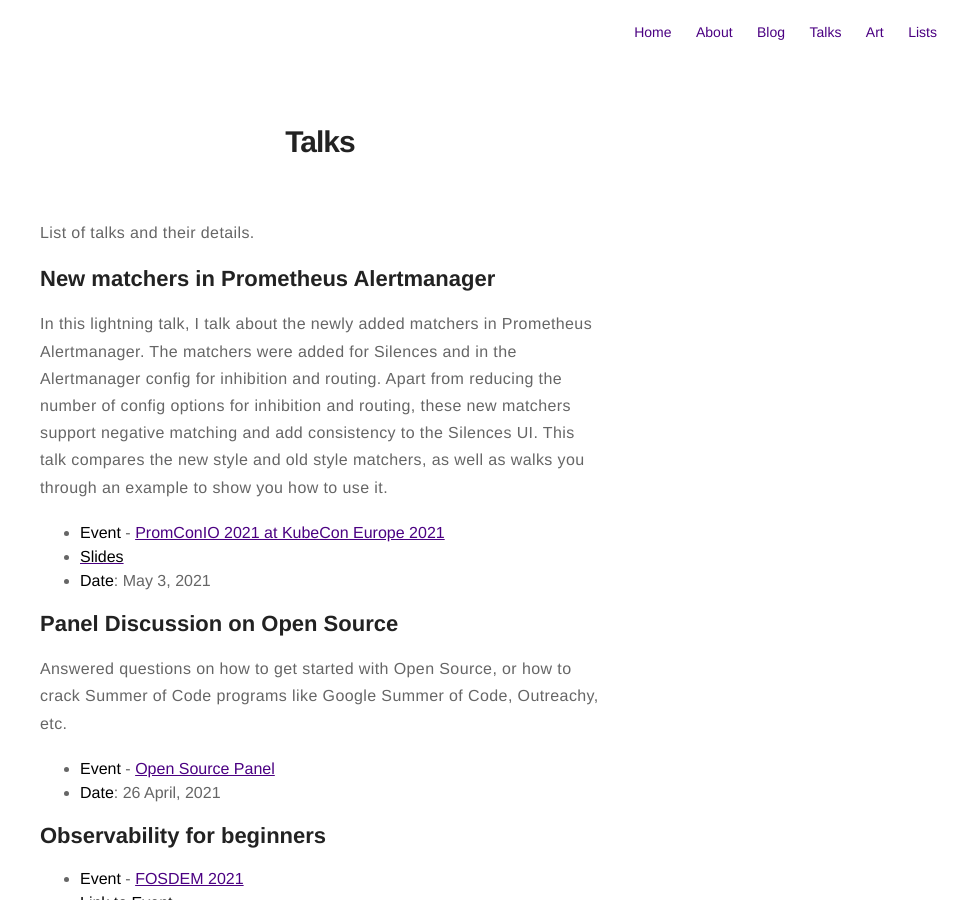
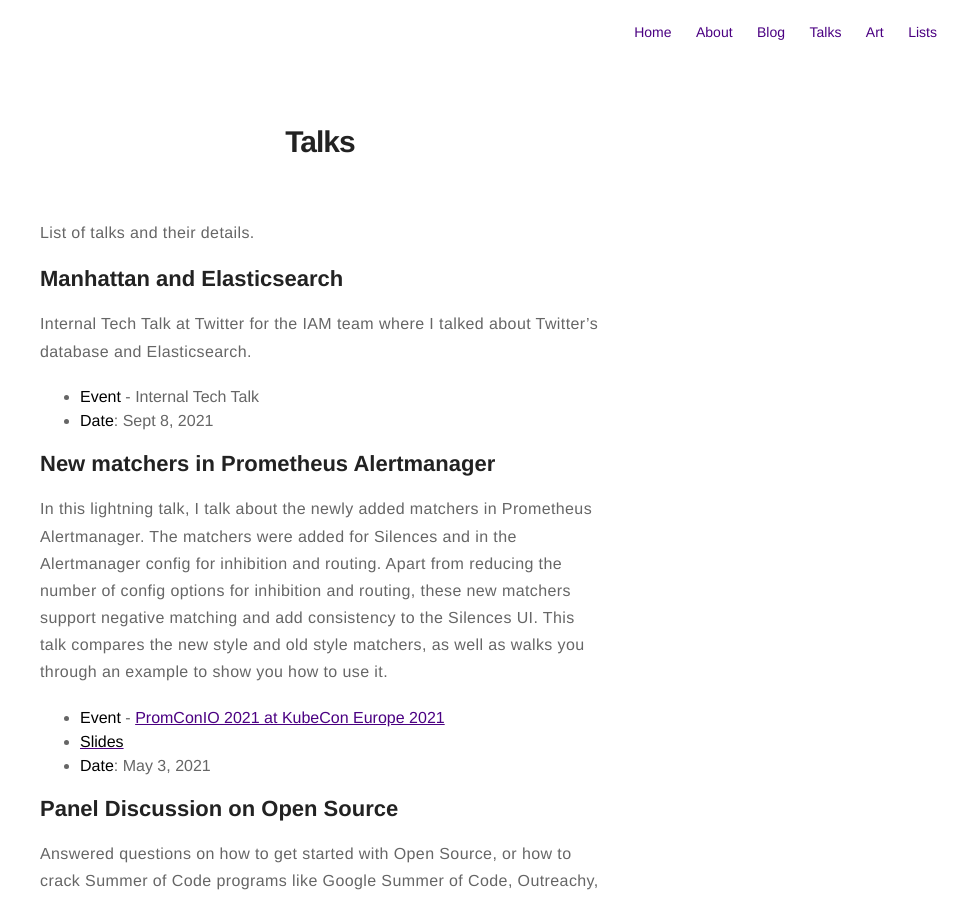
Before and after one commit to asquare14/aSquare14.github.io, a Jekyll site: the page built from talks.md, in a window 1280 px wide and 900 px high. Shown: the whole window, without its empty margins (320-1280 px from the left). Built offline with Jekyll 4.4.1, drawn with Linux system fonts in a browser that asks for light colours.

Commit message:
Update talks.md

```diff
--- a/talks.md
+++ b/talks.md
@@ -6,6 +6,14 @@ layout: page
 # Talks
 
 List of talks and their details.
+
+
+## Manhattan and Elasticsearch
+
+Internal Tech Talk at Twitter for the IAM team where I talked about Twitter's database and Elasticsearch.
+
+- **Event** - Internal Tech Talk
+- **Date**: Sept 8, 2021
 
 ## New matchers in Prometheus Alertmanager
 
```
